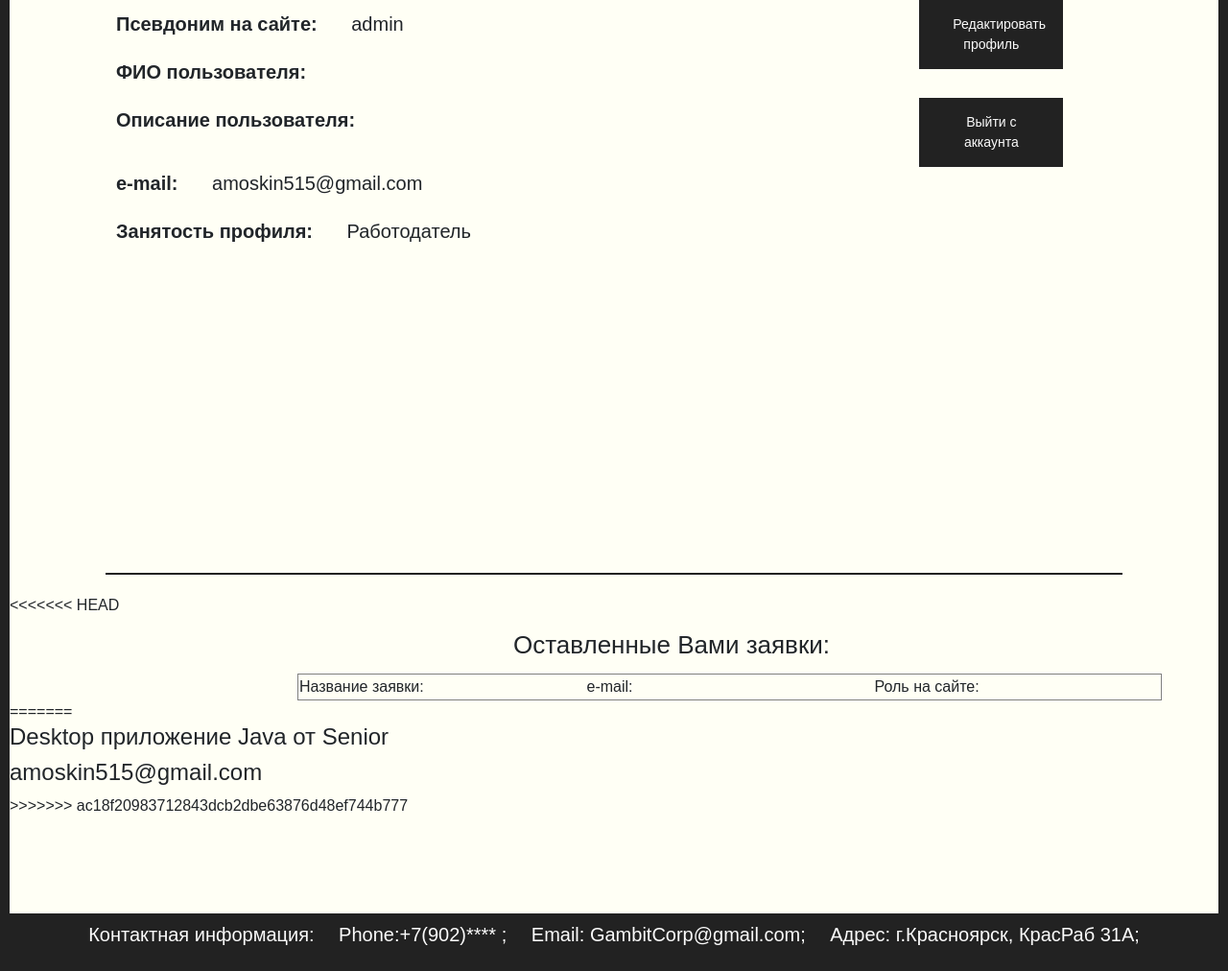
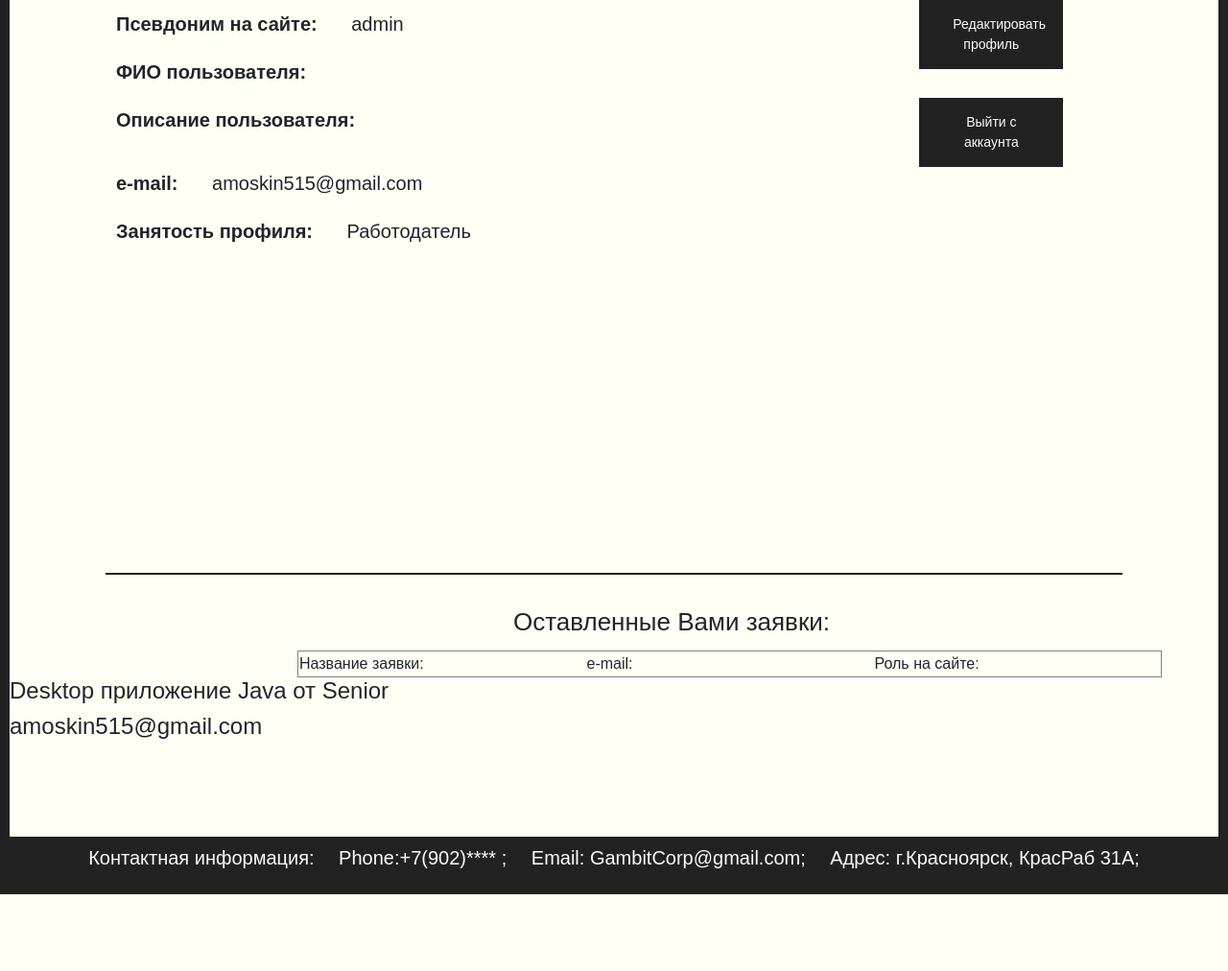
Before and after one commit to gambit515/Or_God_with_us, a Django app: page /profile/ in a window 1280 px wide. Shown: the part 91-1103 px from the top of the page at 96% size. After the commit the page ends 1023 px from the top, so only its background shows below. Run offline with Django 4.2, Linux system fonts and the light colour scheme; a user stored in the database is signed in; data comes from the database, SQL or seed files in the repository; both versions use the stored data as it was after the commit; some libraries are stand-ins or nearby versions; some web fonts are replaced.

Commit message:
профиль

```diff
--- a/SpecialistSyte/main/templates/main/profile.html
+++ b/SpecialistSyte/main/templates/main/profile.html
@@ -90,9 +90,6 @@
             </td>
         </tr>
     </table>
-<<<<<<< HEAD
-
-
 
     <label align="center" style="margin-left: 120px; font-size: 26px; padding: 10px; display: block;">Оставленные Вами заявки:</label>
 
@@ -115,7 +112,7 @@
             </td>
         </tr>
     </table>
-=======
+
     {% for c in otkl %}
     {% if request.user == c.Anketa.Author %}
     <h4>{{c.Anketa}}</h4>
@@ -123,7 +120,7 @@
     <h4>{{c.Otkl_User.first_name}}</h4>
     {% endif %}
     {% endfor %}
->>>>>>> ac18f20983712843dcb2dbe63876d48ef744b777
+
 
     <script >
         var loginButton = document.getElementById("anket");
```
Also changed, not shown: SpecialistSyte/db.sqlite3.
